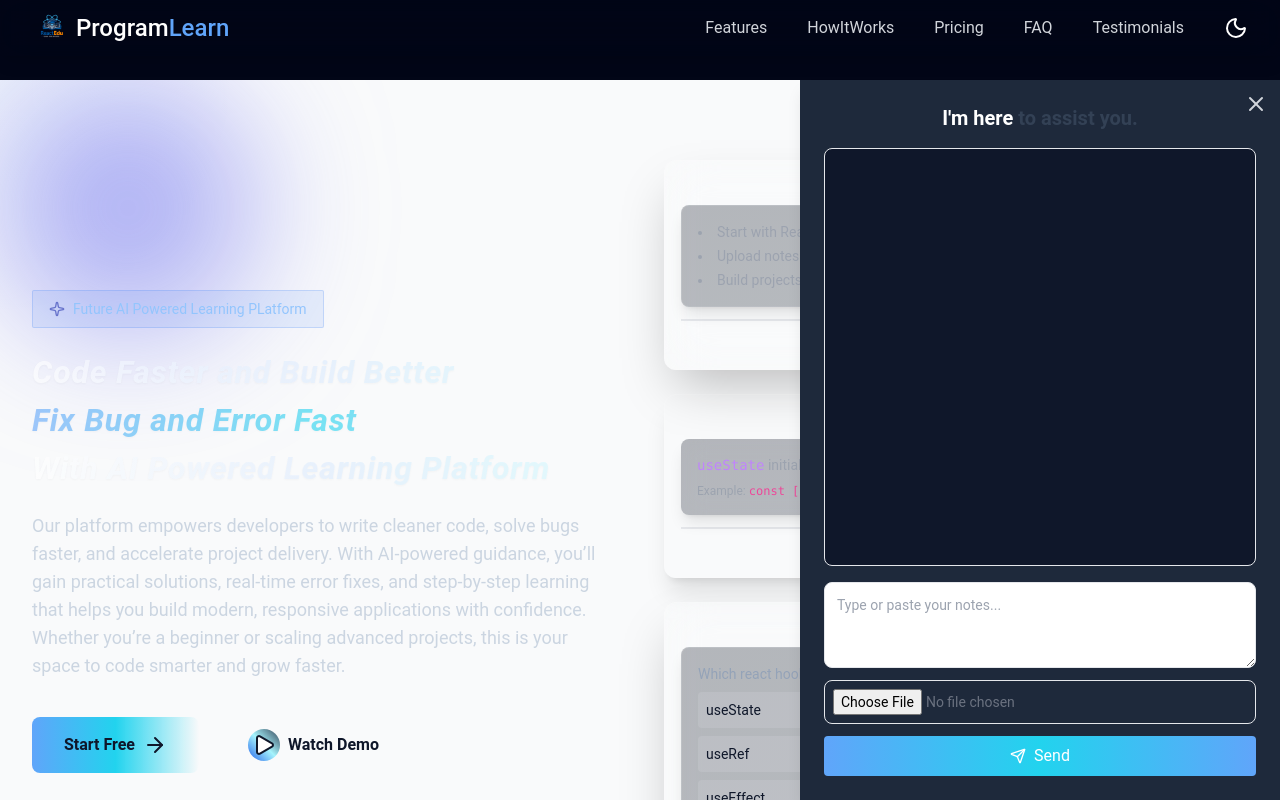
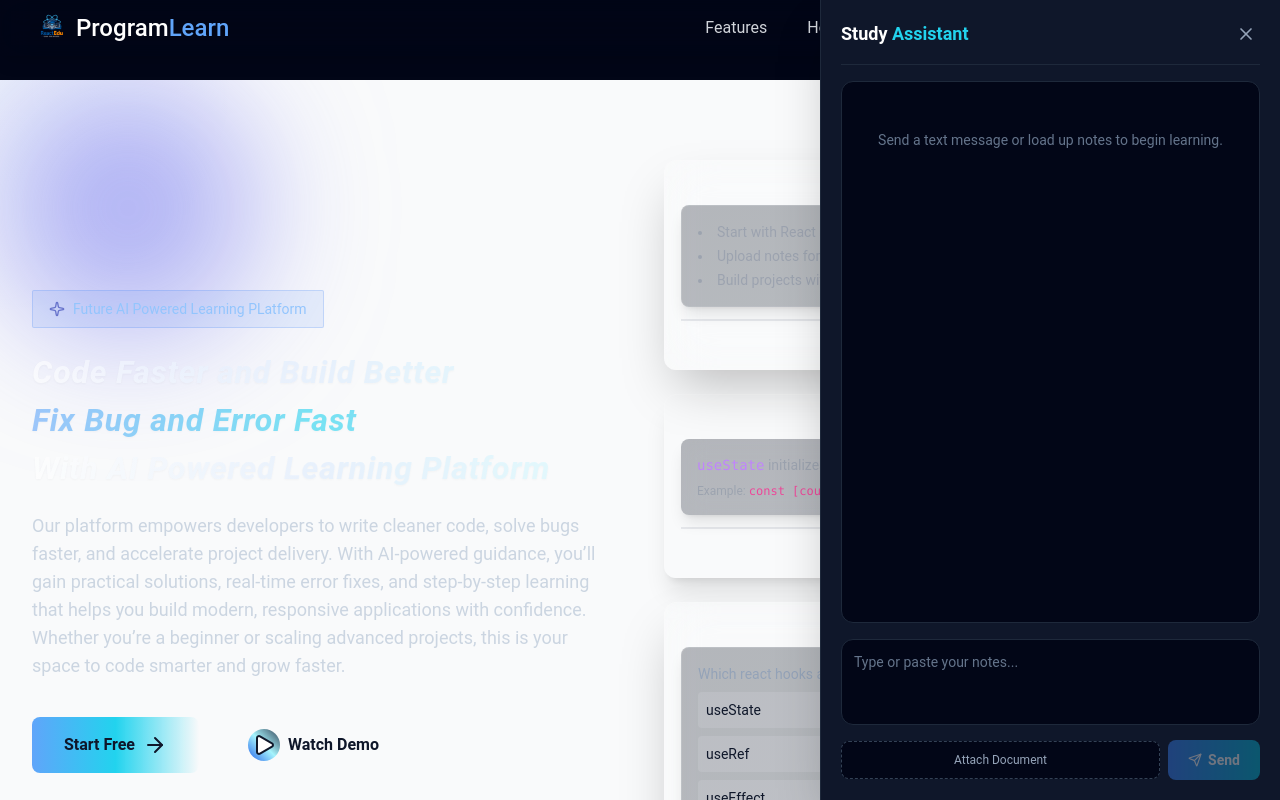
Before and after one commit to degifetise/React-TailwindProjects, a React (Vite) app: page / in a window 1280 px wide. Both pictures are taken after a click on the button "Chat with AI". Shown: the top 800 px of the page. Built offline with nearby package versions, Linux system fonts and the light colour scheme.

Commit message:
Added Hugging Face Integration via environment variables

```diff
--- a/src/components/FileUploadAI.jsx
+++ b/src/components/FileUploadAI.jsx
@@ -1,4 +1,4 @@
-import { useState } from "react";
+import { useState, useRef, useEffect } from "react";
 import { Send, MessageCircle, X } from "lucide-react";
 
 export default function ChatWithAI() {
@@ -7,48 +7,74 @@ export default function ChatWithAI() {
   const [text, setText] = useState("");
   const [messages, setMessages] = useState([]);
   const [loading, setLoading] = useState(false);
+  const messagesEndRef = useRef(null);
+
+  // Auto-scrolls chat panel to bottom when new words or messages stream in
+  useEffect(() => {
+    messagesEndRef.current?.scrollIntoView({ behavior: "smooth" });
+  }, [messages, loading]);
 
   const handleSubmit = async () => {
     if (!file && !text.trim()) return;
 
-    const userMessage = { role: "user", content: text || file.name };
+    // Construct the user message object
+    const userMessage = {
+      role: "user",
+      content: text || `Uploaded file: ${file.name}`,
+    };
     setMessages((prev) => [...prev, userMessage]);
     setLoading(true);
 
     let inputText = text;
-    if (file) inputText = `Uploaded file: ${file.name}`;
+    if (file) inputText = `[User Uploaded File: ${file.name}]\n\n${text}`;
+
+    // Reset input states right away for clean UX
+    setText("");
+    setFile(null);
 
     try {
-      const res = await fetch("https://api.puter.com/v1/ai/chat/completions", {
+      const res = await fetch(
+        "https://api-inference.huggingface.co/v1/chat/completions",
+        {
           method: "POST",
-        headers: { "Content-Type": "application/json" },
+          headers: {
+            "Content-Type": "application/json",
+            Authorization: `Bearer ${import.meta.env.VITE_HF_API_KEY}`,
+          },
           body: JSON.stringify({
-          model: "gpt-4o-mini",
+            model: "Qwen/Qwen2.5-72B-Instruct",
             messages: [
               { role: "system", content: "You are a helpful study assistant." },
               { role: "user", content: inputText },
             ],
+            max_tokens: 500,
           }),
-      });
+        },
+      );
 
       const data = await res.json();
-      console.log("API response:", data); // Debugging
 
       if (data.choices && data.choices.length > 0) {
         const fullText = data.choices[0].message.content;
         const words = fullText.split(" ");
         let index = 0;
 
+        // Initialize empty AI message placeholder to prevent concatenation jumping
+        setMessages((prev) => [...prev, { role: "assistant", content: "" }]);
+
         const interval = setInterval(() => {
           setMessages((prev) => {
-            const lastMsg = prev[prev.length - 1];
-            if (lastMsg?.role === "assistant") {
             const updated = [...prev];
-              updated[updated.length - 1].content += " " + words[index];
+            const lastMsg = updated[updated.length - 1];
+
+            if (lastMsg && lastMsg.role === "assistant") {
+              // Smoothly space out words during state reconstruction
+              lastMsg.content =
+                lastMsg.content === ""
+                  ? words[index]
+                  : lastMsg.content + " " + words[index];
+            }
             return updated;
-            } else {
-              return [...prev, { role: "assistant", content: words[index] }];
-            }
           });
 
           index++;
@@ -56,13 +82,13 @@ export default function ChatWithAI() {
             clearInterval(interval);
             setLoading(false);
           }
-        }, 80);
+        }, 40); // Sped up interval slightly to 40ms for slicker response stream
       } else {
         setMessages((prev) => [
           ...prev,
           {
             role: "assistant",
-            content: "⚠️ API returned no choices: " + JSON.stringify(data),
+            content: "⚠️ API Error: Unable to extract content response.",
           },
         ]);
         setLoading(false);
@@ -70,52 +96,65 @@ export default function ChatWithAI() {
     } catch (err) {
       setMessages((prev) => [
         ...prev,
-        { role: "assistant", content: "⚠️ Error: " + err.message },
+        {
+          role: "assistant",
+          content: "⚠️ System connection error: " + err.message,
+        },
       ]);
       setLoading(false);
     }
-
-    setText("");
-    setFile(null);
   };
 
   return (
-    <div className="fixed min-h-screen bg-slate-950">
+    <div className="z-50">
+      {/* Floating Action Launch Trigger */}
       {!showChat && (
         <button
           onClick={() => setShowChat(true)}
-          className="fixed bottom-6 right-6 flex items-center gap-2 bg-gradient-to-r from-blue-400 via-cyan-400 to-blue-400 text-white px-4 py-3 rounded-full shadow-lg hover:scale-105 transition"
+          className="fixed bottom-6 right-6 flex items-center gap-2 bg-gradient-to-r from-blue-500 via-cyan-500 to-blue-600 text-white px-5 py-3 rounded-full shadow-2xl hover:scale-105 active:scale-95 transition-all duration-200 z-50"
         >
           <MessageCircle className="w-5 h-5" /> Chat with AI
         </button>
       )}
 
+      {/* Flyout Sidebar Chat Panel */}
       <div
-        className={`fixed bottom-0 top-20 right-0 w-full sm:w-[480px] bg-slate-800 shadow-lg transition-transform duration-500 ease-in-out ${
+        className={`fixed bottom-0 top-0 right-0 w-full sm:w-[460px] bg-slate-900 border-l border-slate-800 shadow-2xl transition-transform duration-300 ease-in-out z-50 ${
           showChat ? "translate-x-0" : "translate-x-full"
         }`}
       >
         {showChat && (
-          <section className="flex flex-col h-full relative p-6">
+          <section className="flex flex-col h-full relative p-5">
+            {/* Header / Dismiss Action */}
+            <div className="flex items-center justify-between pb-4 border-b border-slate-800 mb-4">
+              <h2 className="text-lg font-bold text-white">
+                Study <span className="text-cyan-400">Assistant</span>
+              </h2>
               <button
                 onClick={() => setShowChat(false)}
-              className="absolute top-3 right-3 text-gray-300 hover:text-white transition"
+                className="text-slate-400 hover:text-white p-1 rounded-lg hover:bg-slate-800 transition"
               >
-              <X className="w-6 h-6" />
+                <X className="w-5 h-5" />
               </button>
+            </div>
 
-            <h2 className="text-xl font-bold text-white mb-4 text-center">
-              I'm here <span className="text-slate-700">to assist you.</span>
-            </h2>
+            {/* Main Message Window */}
+            <div className="flex-1 overflow-y-auto rounded-xl p-4 bg-slate-950 border border-slate-800 space-y-4 mb-4 custom-scrollbar">
+              {messages.length === 0 && (
+                <p className="text-center text-sm text-slate-500 mt-8">
+                  Send a text message or load up notes to begin learning.
+                </p>
+              )}
 
-            <div className="flex-1 overflow-y-auto border rounded-lg p-4 bg-slate-900 mb-4">
               {messages.map((msg, i) => (
                 <div
                   key={i}
-                  className={`mb-3 p-3 rounded-lg max-w-[80%] ${
+                  className={`p-3 rounded-xl max-w-[85%] text-sm whitespace-pre-wrap break-words shadow-sm ${
                     msg.role === "user"
-                      ? "bg-blue-100 text-blue-900 ml-auto"
-                      : "bg-gray-100 text-gray-800 mr-auto"
+                      ?
+                        "bg-blue-600 text-white ml-auto rounded-tr-none"
+                      :
+                        "bg-slate-800 text-slate-100 mr-auto rounded-tl-none border border-slate-700"
                   }`}
                 >
                   {msg.content}
@@ -123,35 +162,56 @@ export default function ChatWithAI() {
               ))}
 
               {loading && (
-                <div className="mb-3 p-3 rounded-lg max-w-[80%] bg-gray-200 text-gray-600 mr-auto animate-pulse">
+                <div className="p-3 rounded-xl max-w-[40%] bg-slate-800 border border-slate-700 text-slate-400 mr-auto rounded-tl-none animate-pulse flex items-center gap-1 text-sm">
                   Thinking...
                 </div>
               )}
+              <div ref={messagesEndRef} />
             </div>
 
-            <div className="flex flex-col gap-3">
+            {/* Input Form Actions */}
+            <div className="space-y-2">
               <textarea
                 value={text}
                 onChange={(e) => setText(e.target.value)}
                 placeholder="Type or paste your notes..."
-                className="w-full border rounded-lg p-3 text-sm text-gray-700"
+                className="w-full bg-slate-950 border border-slate-800 text-slate-200 placeholder-slate-500 rounded-xl p-3 text-sm focus:outline-none focus:border-cyan-500 focus:ring-1 focus:ring-cyan-500 transition resize-none"
                 rows="3"
+                onKeyDown={(e) => {
+                  if (e.key === "Enter" && !e.shiftKey) {
+                    e.preventDefault();
+                    handleSubmit();
+                  }
+                }}
               />
 
+              <div className="flex items-center gap-2">
                 <input
                   type="file"
+                  id="chat-file-upload"
                   accept=".pdf,.txt,.doc,.docx,.ppt,.pptx"
                   onChange={(e) => setFile(e.target.files[0])}
-                className="block w-full text-sm text-gray-500 border rounded-lg p-2"
+                  className="hidden"
                 />
+                <label
+                  htmlFor="chat-file-upload"
+                  className={`flex-1 truncate text-center text-xs p-2.5 rounded-lg border border-dashed border-slate-700 cursor-pointer transition ${
+                    file
+                      ? "bg-cyan-950/40 text-cyan-400 border-cyan-500"
+                      : "bg-slate-950 text-slate-400 hover:text-slate-300 hover:border-slate-600"
+                  }`}
+                >
+                  {file ? `📎 ${file.name}` : "Attach Document"}
+                </label>
 
                 <button
                   onClick={handleSubmit}
-                disabled={loading}
-                className="flex items-center justify-center gap-2 bg-gradient-to-r from-blue-400 via-cyan-400 to-blue-400 text-white px-6 py-2 rounded hover:bg-blue-700 transition disabled:opacity-50"
+                  disabled={loading || (!text.trim() && !file)}
+                  className="flex items-center justify-center gap-1.5 bg-gradient-to-r from-blue-500 to-cyan-500 hover:from-blue-600 hover:to-cyan-600 text-white px-5 py-2.5 rounded-lg text-sm font-semibold transition disabled:opacity-40 disabled:cursor-not-allowed h-full"
                 >
-                <Send className="w-4 h-4" /> {loading ? "Sending..." : "Send"}
+                  <Send className="w-3.5 h-3.5" /> Send
                 </button>
+              </div>
             </div>
           </section>
         )}
```
Also changed, not shown: 1 other file (tests, documents, lock files or other folders). Lines whose indentation alone changed are shown as unchanged.
